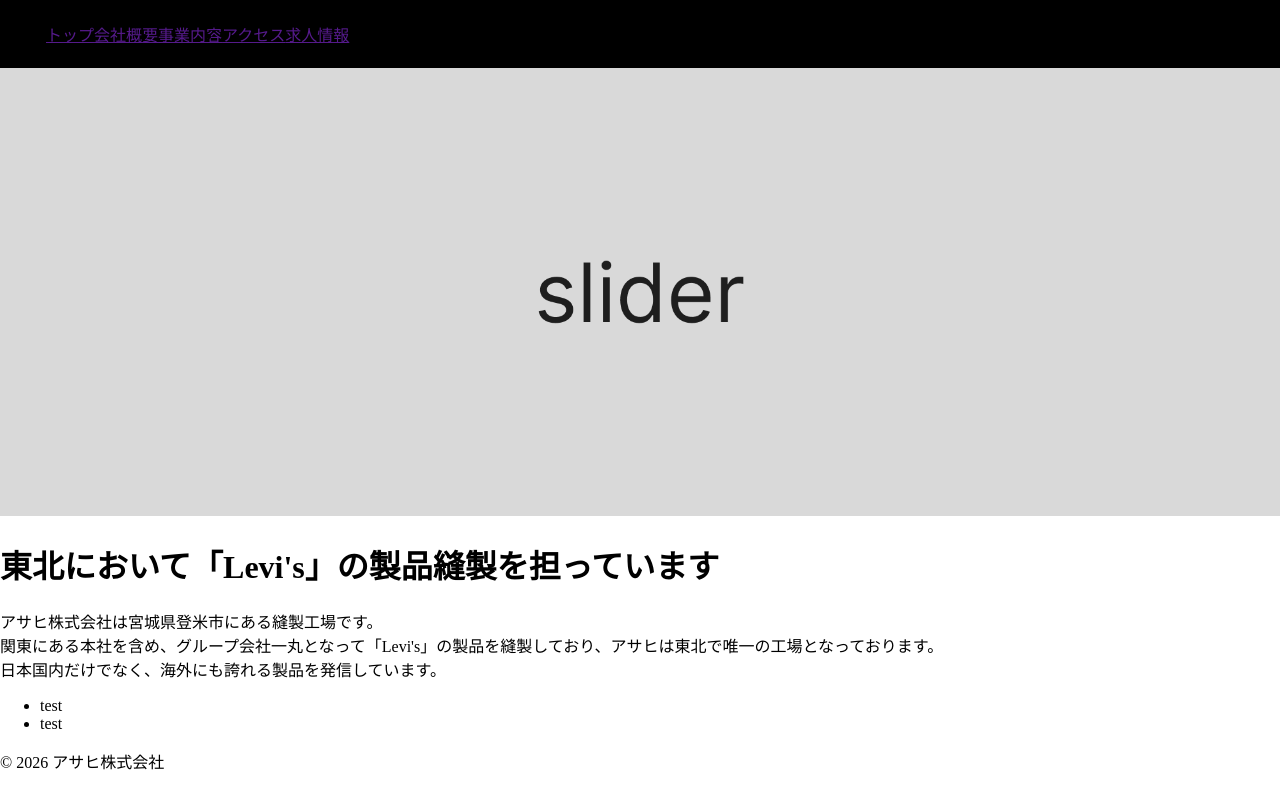
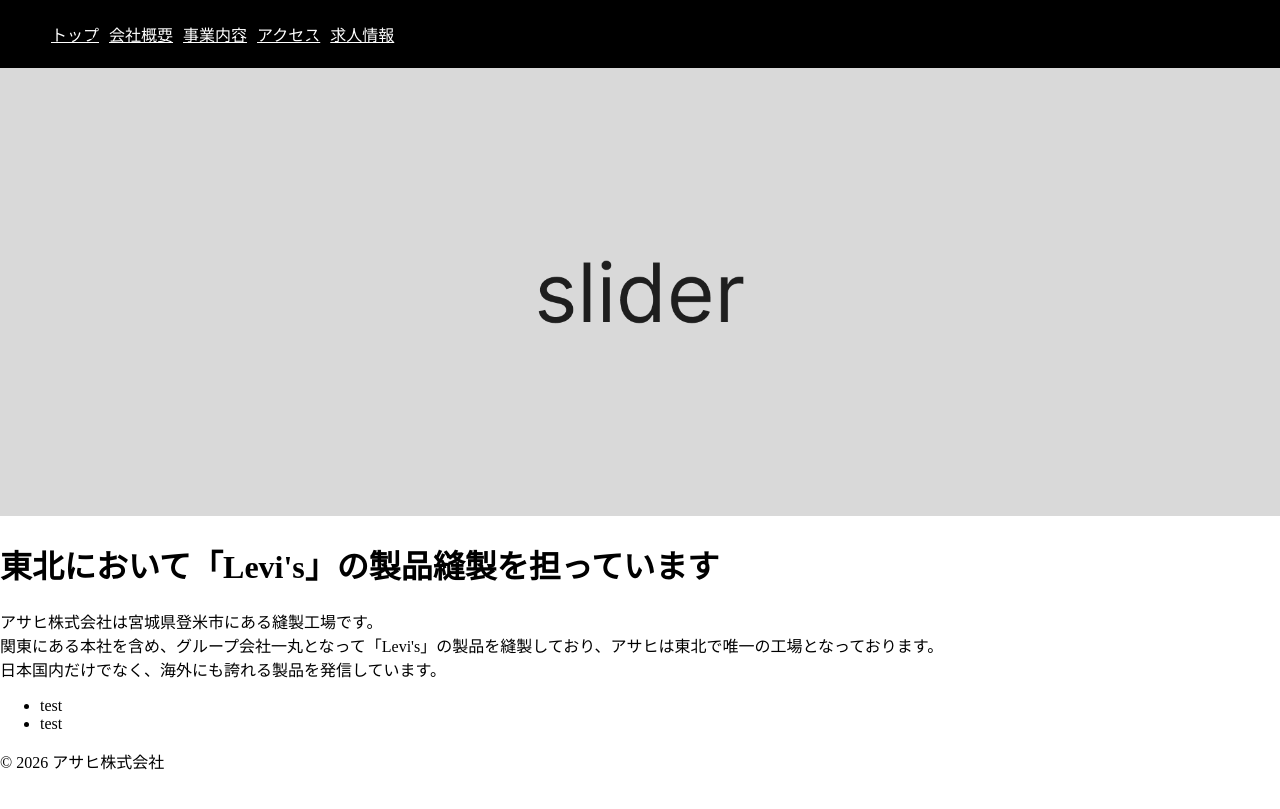
Before and after one commit to asahi-jinz/asahi, a Jekyll site: the page built from index.html, in a window 1280 px wide. Shown: the top 809 px of the page. Built offline with Jekyll 4.4.1, drawn with Linux system fonts in a browser that asks for light colours.

Commit message:
Update style.css

```diff
--- a/css/style.css
+++ b/css/style.css
@@ -14,6 +14,11 @@ header ul{
 }
 header ul li {
   text-decoration:none;
+  text-align:right;
+}
+header ul li a{
+  padding:5px;
+  color:#fff;
 }
 
 /* トップ */
```
